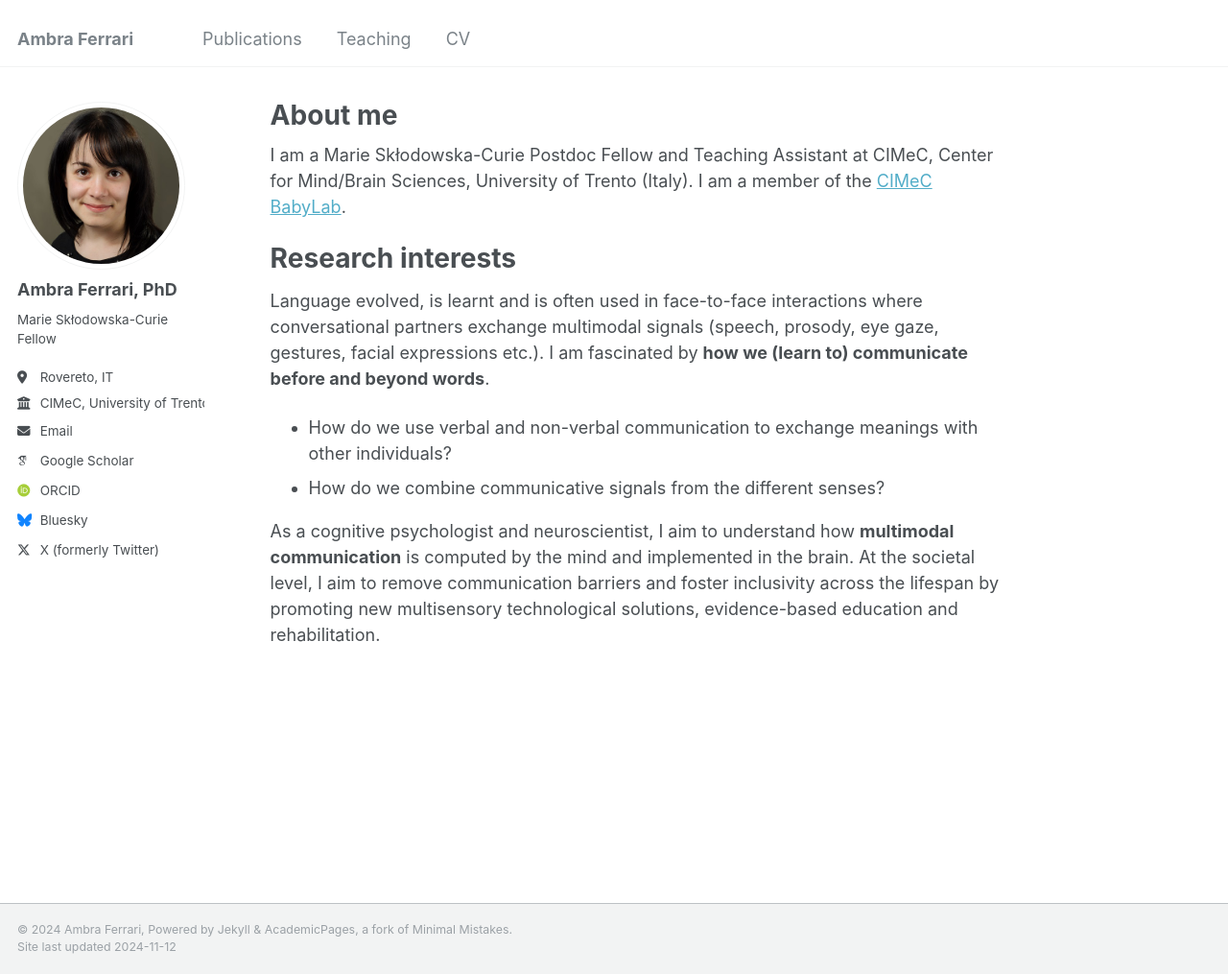
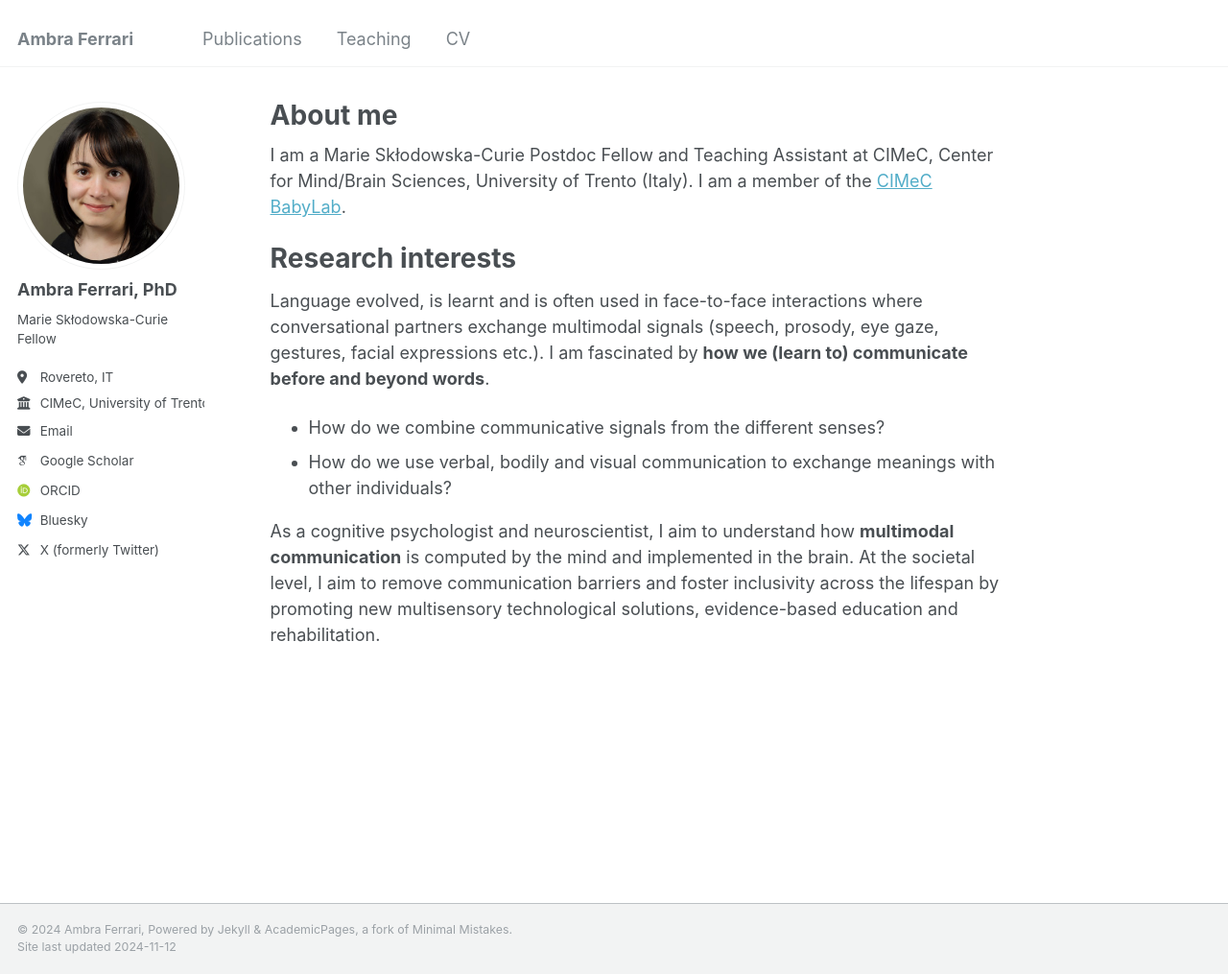
Before and after one commit to ambrafer/ambrafer.github.io, a Jekyll site: the page built from _pages/about.md, in a window 1280 px wide and 1015 px high. Shown: the whole window at 96% size. Built offline with Jekyll 4.4.1, drawn with Linux system fonts in a browser that asks for light colours; some web fonts are replaced.

Commit message:
Update about.md

```diff
--- a/_pages/about.md
+++ b/_pages/about.md
@@ -14,7 +14,7 @@ Research interests
 ======
 Language evolved, is learnt and is often used in face-to-face interactions where conversational partners exchange multimodal signals (speech, prosody, eye gaze, gestures, facial expressions etc.). I am fascinated by **how we (learn to) communicate before and beyond words**.
 
-* How do we use verbal and non-verbal communication to exchange meanings with other individuals?
 * How do we combine communicative signals from the different senses?
+* How do we use verbal, bodily and visual communication to exchange meanings with other individuals?
 
 As a cognitive psychologist and neuroscientist, I aim to understand how **multimodal communication** is computed by the mind and implemented in the brain. At the societal level, I aim to remove communication barriers and foster inclusivity across the lifespan by promoting new multisensory technological solutions, evidence-based education and rehabilitation.
```
